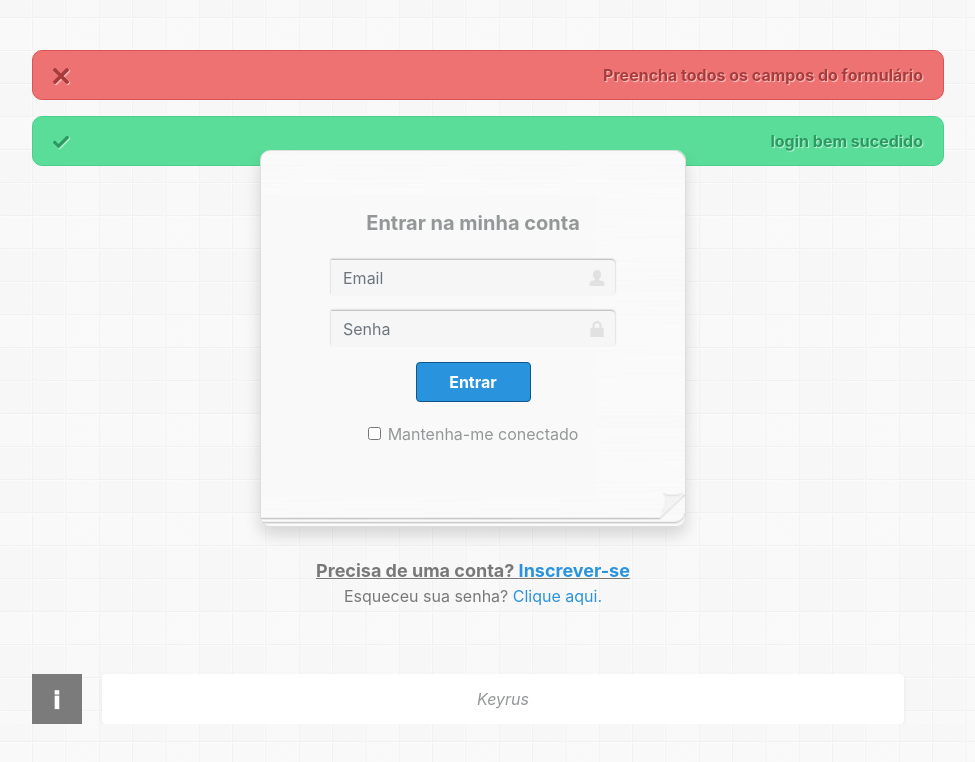
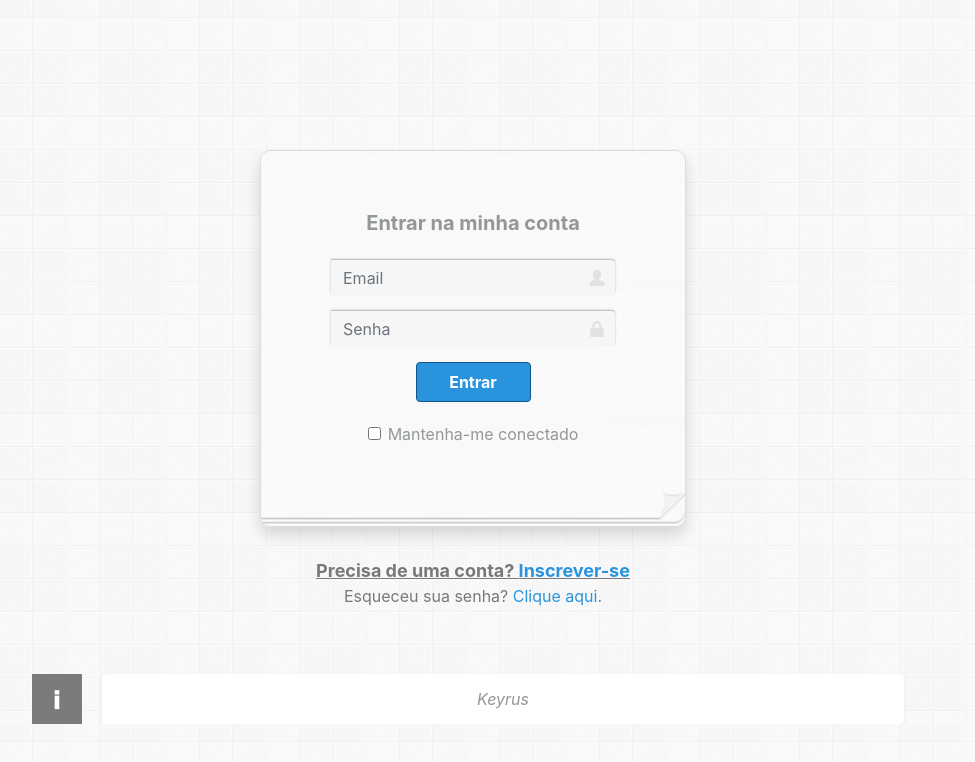
Before and after one commit to jeissonlazo/keyrus-front-end, a website built with Parcel: page src/index.html in a window 1280 px wide. Shown: the whole page, without its empty margins (167-1142 px from the left). Built offline with nearby package versions, Linux system fonts and the light colour scheme; a web font is replaced by a local one.

Commit message:
styles fixed

```diff
--- a/src/styles/main.scss
+++ b/src/styles/main.scss
@@ -20,7 +20,7 @@ body {
         z-index: 10;
     }
     .login-alert-danger{
-        display: block;
+        display: none;
         position: relative;
         background:#EE7272;
         border: 1px solid #DB5252;
@@ -37,7 +37,7 @@ body {
         }
     }
     .login-alert-success{
-        display: block;
+        display: none;
         position: relative;
         background:#5BDD9A;
         border: 1px solid #49CF8B;
```
